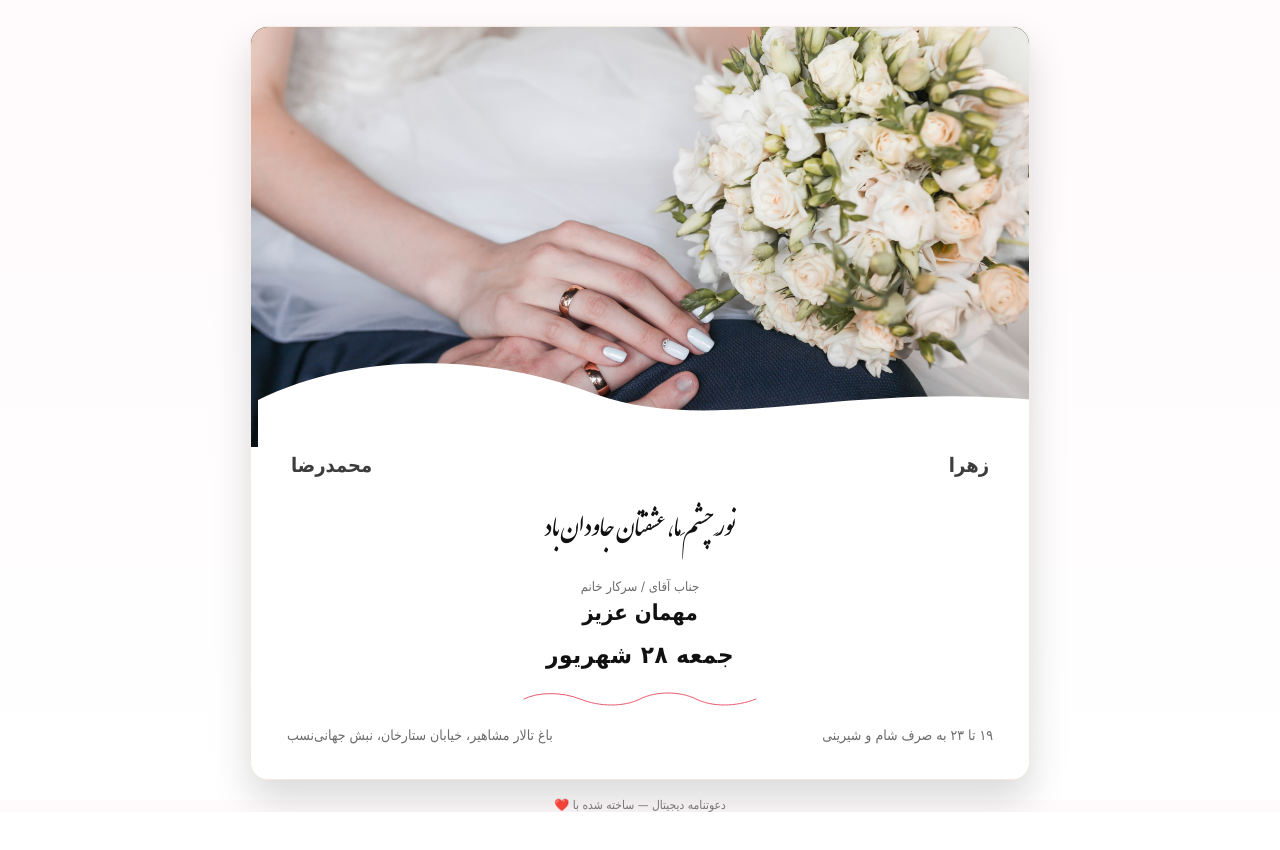
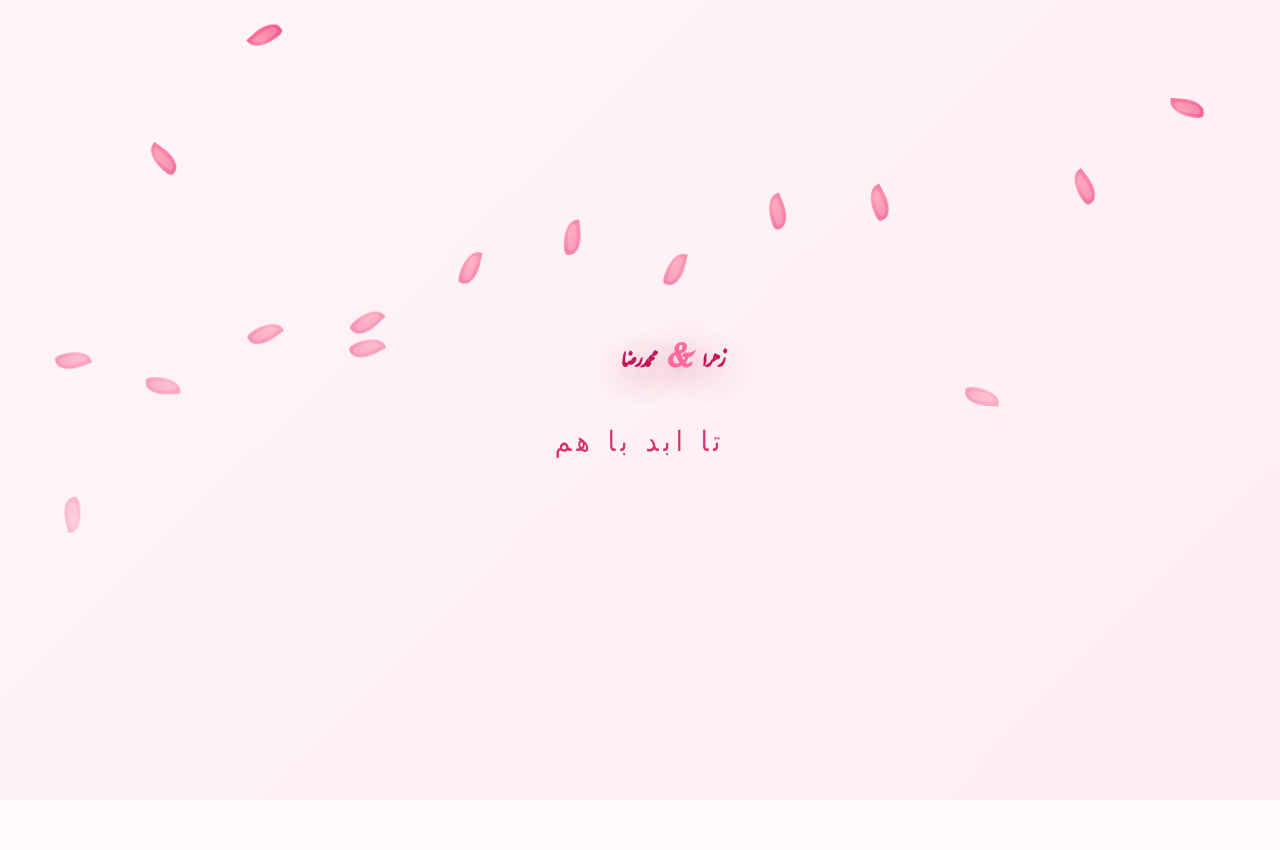
Before and after one commit to Benyamiiiiiin861/wedding-card, a React (Create React App) app: page / in a window 1280 px wide. Shown: the top 850 px of the page. Before the commit the page ends 812 px from the top, so only its background shows below. Built offline with nearby package versions, Linux system fonts and the light colour scheme; a web font is replaced by a local one.

Commit message:
update card design

```diff
--- a/public/index.html
+++ b/public/index.html
@@ -36,6 +36,7 @@
     <title>React App</title>
   </head>
   <body>
+
     <noscript>You need to enable JavaScript to run this app.</noscript>
     <div id="root"></div>
     <!--
--- a/src/App.css
+++ b/src/App.css
@@ -225,4 +225,127 @@ body{
   .photo-area {
     height: 380px;
   }
+}/* انیمیشن اینترو عروسی — فقط اینو آخر فایل اضافه کن */
+.wedding-intro {
+  position: fixed;
+  top: 0; left: 0; right: 0; bottom: 0;
+  background: linear-gradient(135deg, #fff5f8 0%, #ffeef2 100%);
+  z-index: 99999;
+  overflow: hidden;
+  display: flex;
+  align-items: center;
+  justify-content: center;
+  animation: fadeOut 2s ease-out 7s forwards;
 }
+
+@keyframes fadeOut {
+  to { opacity: 0; visibility: hidden; }
+}
+
+.petal {
+  position: absolute;
+  top: -150px;               /* خیلی بالاتر از صفحه */
+  width: 18px;
+  height: 34px;
+  background: radial-gradient(circle at 30% 30%, #ff5c8a, #e91e63);
+  border-radius: 100% 0% 80% 20%;
+  opacity: 0;
+  animation: petalFall linear infinite;
+  transform-origin: center;
+  will-change: transform, opacity;
+}
+
+
+.petal::before {
+  content: '';
+  position: absolute;
+  inset: 4px;
+  background: #ffffff33;
+  border-radius: 100% 0% 80% 20%;
+}
+
+@keyframes petalFall {
+  0% {
+    transform: translateY(-200px) rotate(0deg);
+    opacity: 0;
+  }
+  15% {
+    opacity: 0.95;
+  }
+  100% {
+    transform: translateY(120vh) rotate(720deg);
+    opacity: 0;
+  }
+}
+
+
+/* موقعیت و تاخیر گلبرگ‌ها */
+.p0 { left: 5%;  animation-duration: 7.5s;  animation-delay: 0s; }
+.p1 { left: 12%; animation-duration: 8.2s;  animation-delay: .4s; }
+.p2 { left: 20%; animation-duration: 7.8s;  animation-delay: 1s; }
+.p3 { left: 28%; animation-duration: 9s;    animation-delay: .2s; }
+.p4 { left: 36%; animation-duration: 7.3s;  animation-delay: 1.7s; }
+.p5 { left: 44%; animation-duration: 8.5s;  animation-delay: 1.3s; }
+.p6 { left: 52%; animation-duration: 9.4s;  animation-delay: .6s; }
+.p7 { left: 60%; animation-duration: 7.2s;  animation-delay: 2.1s; }
+.p8 { left: 68%; animation-duration: 8.4s;  animation-delay: 1.6s; }
+.p9 { left: 76%; animation-duration: 7.6s;  animation-delay: .7s; }
+.p10 { left: 84%; animation-duration: 9.1s; animation-delay: 1.4s; }
+.p11 { left: 92%; animation-duration: 8.1s; animation-delay: 2.4s; }
+.p12 { left: 5%;  animation-duration: 7.5s;  animation-delay: 1s; }
+.p13 { left: 12%; animation-duration: 8.2s;  animation-delay: 2s; }
+.p14 { left: 20%; animation-duration: 7.8s;  animation-delay: 3s; }
+.p15 { left: 28%; animation-duration: 9s;    animation-delay: .4s; }
+.p16 { left: 36%; animation-duration: 7.3s;  animation-delay: 1s; }
+.p17 { left: 44%; animation-duration: 8.5s;  animation-delay: 1.9s; }
+.p18 { left: 52%; animation-duration: 9.4s;  animation-delay: 5s; }
+.p19 { left: 60%; animation-duration: 7.2s;  animation-delay: 4; }
+.p20 { left: 68%; animation-duration: 8.4s;  animation-delay: 1.6s; }
+.p21 { left: 76%; animation-duration: 7.6s;  animation-delay: .7s; }
+.p22 { left: 84%; animation-duration: 9.1s; animation-delay: 4s; }
+.p23 { left: 92%; animation-duration: 8.1s; animation-delay: 2s; }
+
+/* متن وسط اینترو */
+.intro-content h1 {
+  font-family: 64px;
+  font-family: "IranNastaliq", "Nastaliq", serif;
+  color: #c2185b;
+  margin: 0;
+  text-shadow: 0 8px 30px rgba(194, 24, 91, 0.5);
+
+  animation: fadeInUp 2.8s ease-out;
+}
+
+.intro-content span {
+  color: #ff6b9d;
+  font-size: 48px;
+  margin: 0 10px;
+}
+
+.forever-text {
+  font-size: 28px;
+  color: #d6336c;
+  margin-top: 24px;
+  letter-spacing: 5px;
+  font-weight: 500;
+  animation: fadeInUp 3.4s ease-out;
+}
+
+@keyframes fadeInUp {
+  from { opacity: 0; transform: translateY(50px); }
+  to   { opacity: 1; transform: translateY(0); }
+}
+
+/* وقتی اینترو تموم شد، کارت اصلی ظاهر بشه */
+.page-root {
+  opacity: 0;
+  transition: opacity 1.4s ease-out;
+}
+
+.page-root.visible {
+  opacity: 1;
+}
+
+.page-root.hidden {
+  opacity: 0;
+}
--- a/src/App.js
+++ b/src/App.js
@@ -1,53 +1,75 @@
-import React from "react";
+import React, { useState, useEffect } from "react";
 import "./App.css";
-import bg from "./wedding.jpg"; // بذار src/wedding.jpg
+import bg from "./wedding.jpg";
 
 export default function App() {
   const params = new URLSearchParams(window.location.search);
   const guestName = params.get("name") ? decodeURIComponent(params.get("name")) : "مهمان عزیز";
 
-  // اگر می‌خوای نام عروس و داماد رو عوض کنی از اینجا
   const bride = "زهرا";
   const groom = "محمدرضا";
-  const mainCalligraphy = "نورِ چشمِ ما، عشقتان جاودان باد"; // متن میانی (می‌تونی SVG نستعلیق بذاری)
+  const mainCalligraphy = "دو دل به عهدِ محبت سپردند مهرِ خویش";
+  const mainCalligraphy1 = "فلک گواهِ شبِ وصل و سپیده‌دم به پیش";
+
+  const [showIntro, setShowIntro] = useState(true);
+
+  useEffect(() => {
+    const timer = setTimeout(() => {
+      setShowIntro(false);
+    }, 9000); // ۵.۳ ثانیه انیمیشن قشنگ، بعد کارت اصلی میاد
+    return () => clearTimeout(timer);
+  }, []);
 
   return (
-    <div className="page-root">
+    <>
+      {/* اینترو عروسی — گلبرگ + اسم عروس و داماد */}
+      {showIntro && (
+        <div className="wedding-intro">
+
+          {/* گلبرگ‌های ریزان */}
+          {[...Array(16)].map((_, i) => (
+            <div  key={i}  className={`petal p${i}`}> </div>
+          ))}
+
+          <div className="intro-content">
+            <h1 className="couple-name">
+              {bride} <span>&</span> {groom}
+            </h1>
+            <p className="forever-text">تا ابد با هم</p>
+          </div>
+        </div>
+      )}
+
+      {/* کارت اصلی شما — دقیقاً همون کد قبلی بدون هیچ تغییری */}
+      <div className={`page-root ${showIntro ? "hidden" : "visible"}`}>
         <div className="card-frame">
-        {/* بالا: عکس با قاب سفید باریک */}
           <div className="photo-area">
             <img src={bg} alt="wedding" className="photo" />
-          {/* موج سفید (curved divider) که به شکل کارت نمونه هست */}
             <svg className="curved-divider" viewBox="0 0 1200 200" preserveAspectRatio="none" aria-hidden>
               <path d="M0,120 C150,40 350,40 520,110 C700,180 900,90 1200,120 L1200,200 L0,200 Z" fill="#ffffff"/>
-            {/* طرح‌های برجسته (drop shadow subtle) */}
             </svg>
           </div>
 
-        {/* پایین: پنل سفید با متن‌ها */}
           <div className="panel">
-          {/* نام‌ها در کناره‌ها */}
             <div className="side-names">
               <div className="name right-name">{bride}</div>
               <div className="name left-name">{groom}</div>
             </div>
 
-          {/* تایپوگرافی مرکـزی: اینجا می‌تونی فونت نستعلیق/تصویر SVG بذاری */}
-          <div className="calligraphy-wrap" aria-hidden>
-            {/* اگر فونت نستعلیق داری، می‌تونی متن داخل <div> رو با کلاس calligraphy-font استایل بدی */}
+            <div className="calligraphy-wrap">
               <div className="calligraphy">{mainCalligraphy}</div>
             </div>
+            <div className="calligraphy-wrap">
+              <div className="calligraphy">{mainCalligraphy1}</div>
+            </div>
 
-          {/* مهمان */}
-          <div className="to-guest">جناب آقای / سرکار خانم</div>
+            <div className="to-guest">جناب آقای </div>
             <div className="guest-name">{guestName}</div>
 
-          {/* تاریخ بزرگ */}
             <div className="date-row">
-            <div className="date">جمعه ۲۸ شهریور</div>
+              <div className="date">پنجشنبه 11 دی </div>
             </div>
 
-          {/* خط تزئینی قرمز */}
             <div className="red-divider" aria-hidden>
               <svg viewBox="0 0 600 40" className="flourish">
                 <g fill="none" stroke="#e85a6f" strokeWidth="2.5" strokeLinecap="round" strokeLinejoin="round">
@@ -56,7 +78,6 @@ export default function App() {
               </svg>
             </div>
 
-          {/* جزئیات پایین */}
             <div className="info-row">
               <div className="info-left">۱۹ تا ۲۳ به صرف شام و شیرینی</div>
               <div className="info-right">باغ تالار مشاهیر، خیابان ستارخان، نبش جهانی‌نسب</div>
@@ -64,8 +85,8 @@ export default function App() {
           </div>
         </div>
 
-      {/* footer کوچک */}
         <div className="small-footer">دعوتنامه دیجیتال — ساخته شده با ❤️</div>
       </div>
+    </>
   );
 }
```
Lines whose indentation alone changed are shown as unchanged.
